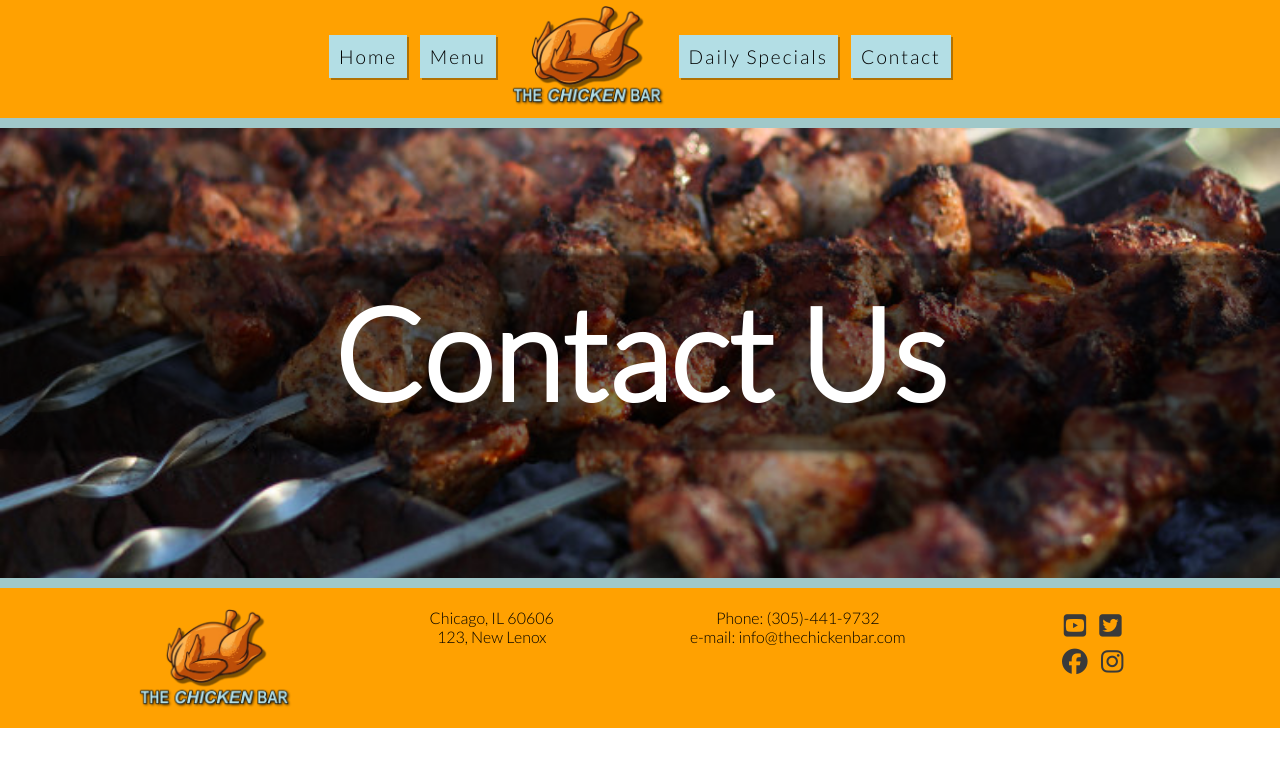
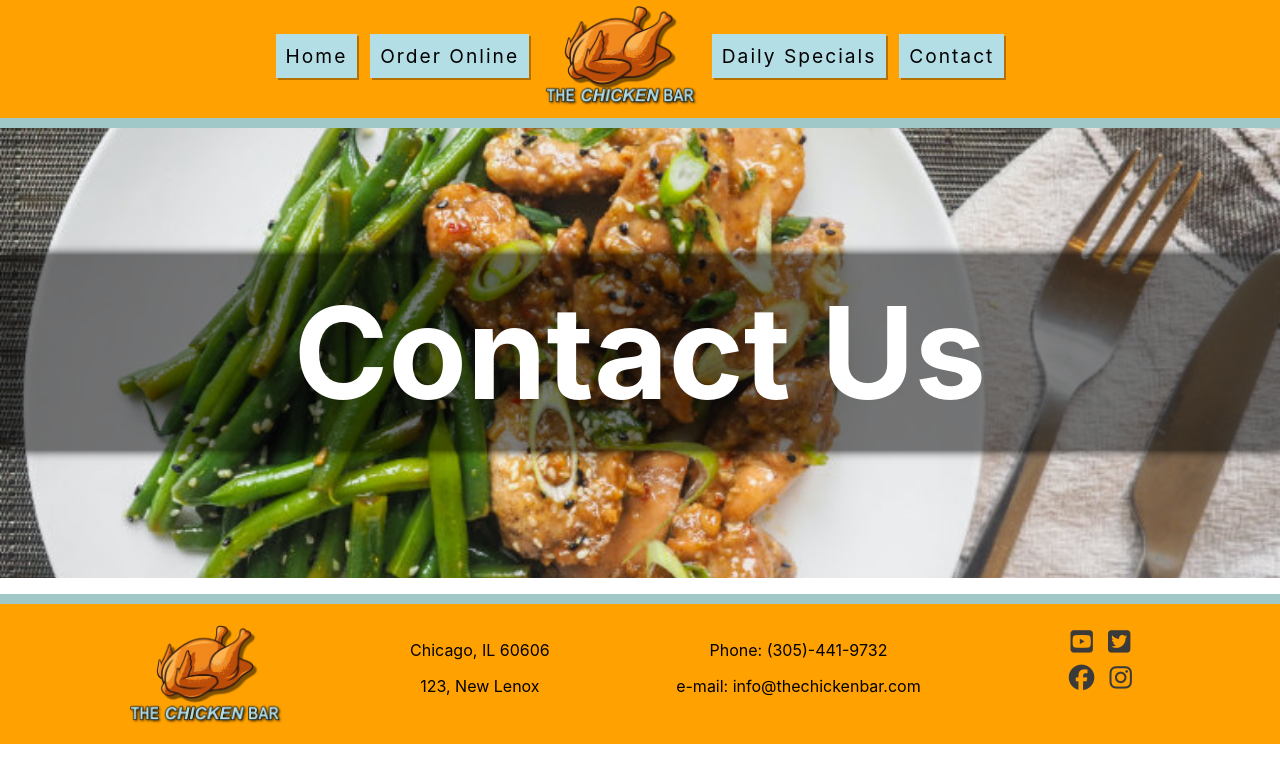
Before and after one commit to AmirShkolnik/ChickenClub, a plain HTML site: page contact.html in a window 1280 px wide. Drawn offline with Linux system fonts and the light colour scheme.

Commit message:
font inter

```diff
--- a/assets/css/style.css
+++ b/assets/css/style.css
@@ -1,5 +1,7 @@
-/* Google fonts import */
-@import url('https://fonts.googleapis.com/css2?family=Lato:wght@300&family=Oswald:wght@200;300;400;500;600;700&display=swap');
+/* Google fonts import - Font - Inter*/
+<style>
+  @import url('https://fonts.googleapis.com/css2?family=Inter:wght@100;200;300;400;500;600;700;800;900&display=swap');
+</style>
 
 /* Asterisk wildcard selector to override default styles added by the browser */
 
@@ -16,7 +18,7 @@ header {
 }
 
 nav {
-    font-family: 'lato', sans-serif;
+    font-family: 'inter', sans-serif;
     text-align: center;
     padding-bottom: 5px;
     display: flex;
@@ -163,7 +165,7 @@ margin-top: 5px;
 
 #order-online>a>#order {
 
-    font-family: 'lato', sans-serif;
+    font-family: 'inter', sans-serif;
     font-size: 120%;
     display: inline-flex;
     color: #000000;
@@ -230,7 +232,7 @@ a>#img_days {
 #contact-header {
     height: 450px;
     width: 100%;
-    background: url("../images/bbq-chicken.jpg") no-repeat center center/cover;
+    background: url("../images/chicken-plate.jpg") no-repeat center center/cover;
     position: relative;
     display: flex;
     align-items: center;
@@ -262,5 +264,5 @@ a>#img_days {
 body {
     margin: 0;
     color: #000000;
-    font-family: 'lato', sans-serif;
+    font-family: 'inter', sans-serif;
 }
--- a/contact.html
+++ b/contact.html
@@ -26,20 +26,21 @@
             <a href="index.html">
                 <div>Home</div>
             </a>
-            <a href="">
-                <div>Menu</div>
+            <a href="contact.html">
+                <div>Order Online</div>
             </a>
             <a href="index.html"> <img id="head_img" src="assets/images/the-chicken-bar-logo.png" alt="The chicken bar logo"></img></a>
-            <a href="">
+            <a href="dailyspecials.html">
                 <div>Daily Specials</div>
             </a>
-            <a href="">
+            <a href="contact.html">
                 <div>Contact</div>
             </a>
         </nav>
     </header>
     <!--Main content-->
     <main>
+        <!--Header Image-->
         <section id="contact-header">
 
             <h1>Contact Us</h1>
```
Also changed, not shown: dailyspecials.html (+2 -0 lines), index.html (+1 -0 lines), assets/images/chicken-plate.jpg (added).
